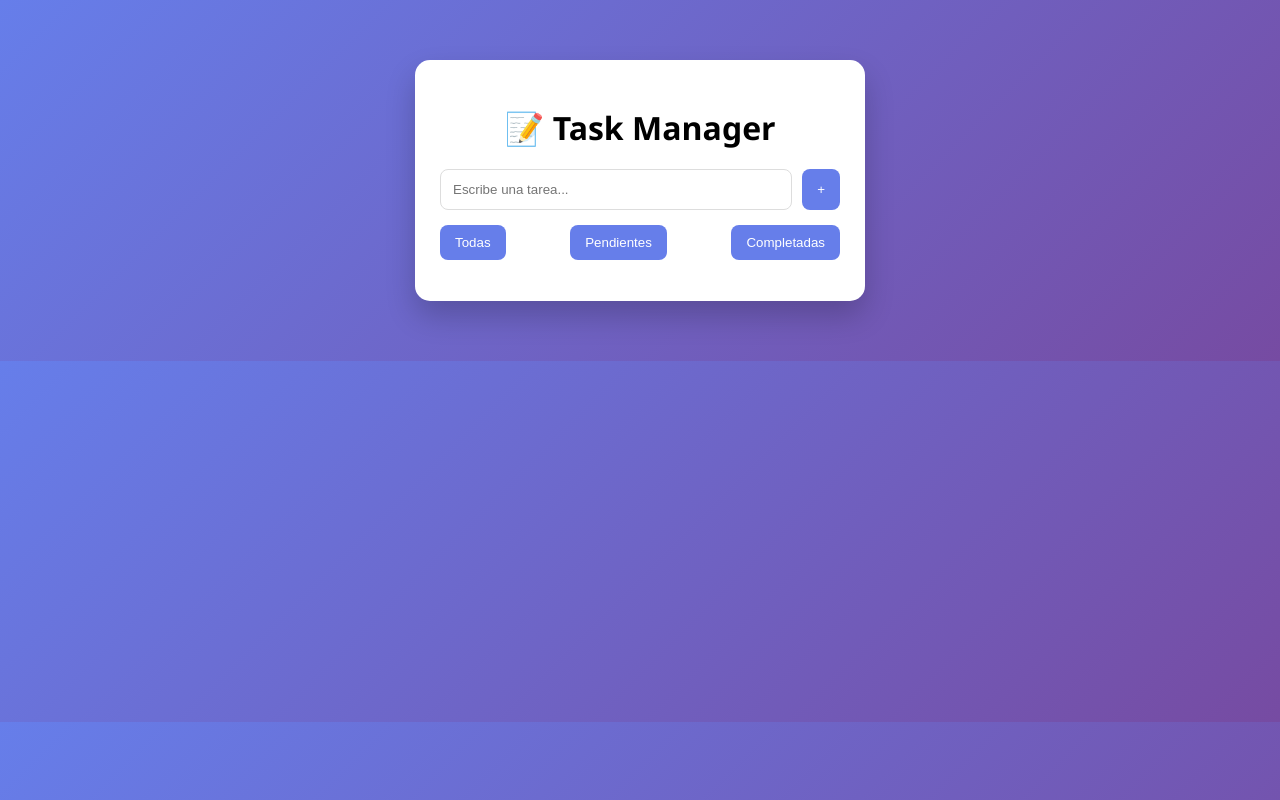
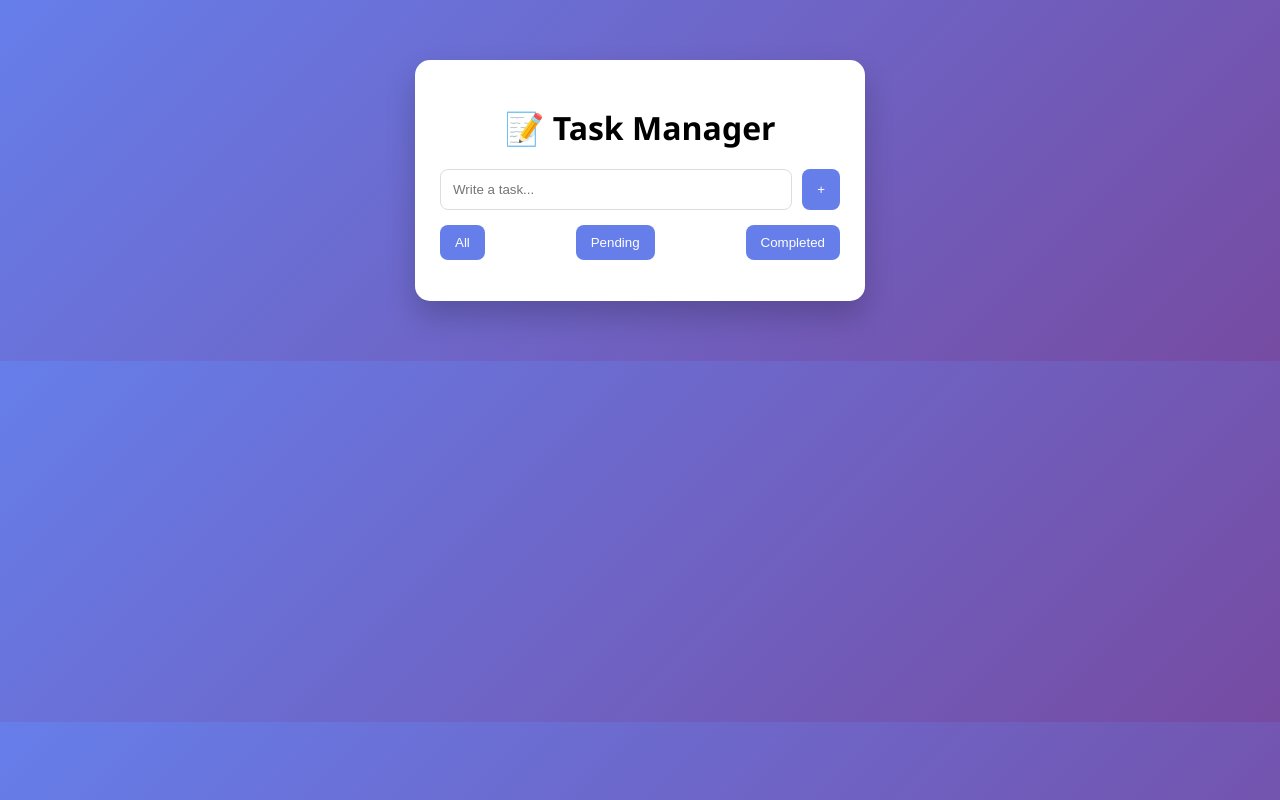
Before and after one commit to erickmoh/task-manager, a website: page index.html in a window 1280 px wide. Drawn offline with Linux system fonts and the light colour scheme; no server answers.

Commit message:
Update index.html

```diff
--- a/index.html
+++ b/index.html
@@ -11,14 +11,14 @@
   <h1>📝 Task Manager</h1>
 
   <div class="input-group">
-    <input type="text" id="taskInput" placeholder="Escribe una tarea...">
+    <input type="text" id="taskInput" placeholder="Write a task...">
     <button onclick="addTask()">+</button>
   </div>
 
   <div class="filters">
-    <button onclick="filterTasks('all')">Todas</button>
-    <button onclick="filterTasks('active')">Pendientes</button>
-    <button onclick="filterTasks('completed')">Completadas</button>
+    <button onclick="filterTasks('all')">All</button>
+    <button onclick="filterTasks('active')">Pending</button>
+    <button onclick="filterTasks('completed')">Completed</button>
   </div>
 
   <p id="counter"></p>
```
